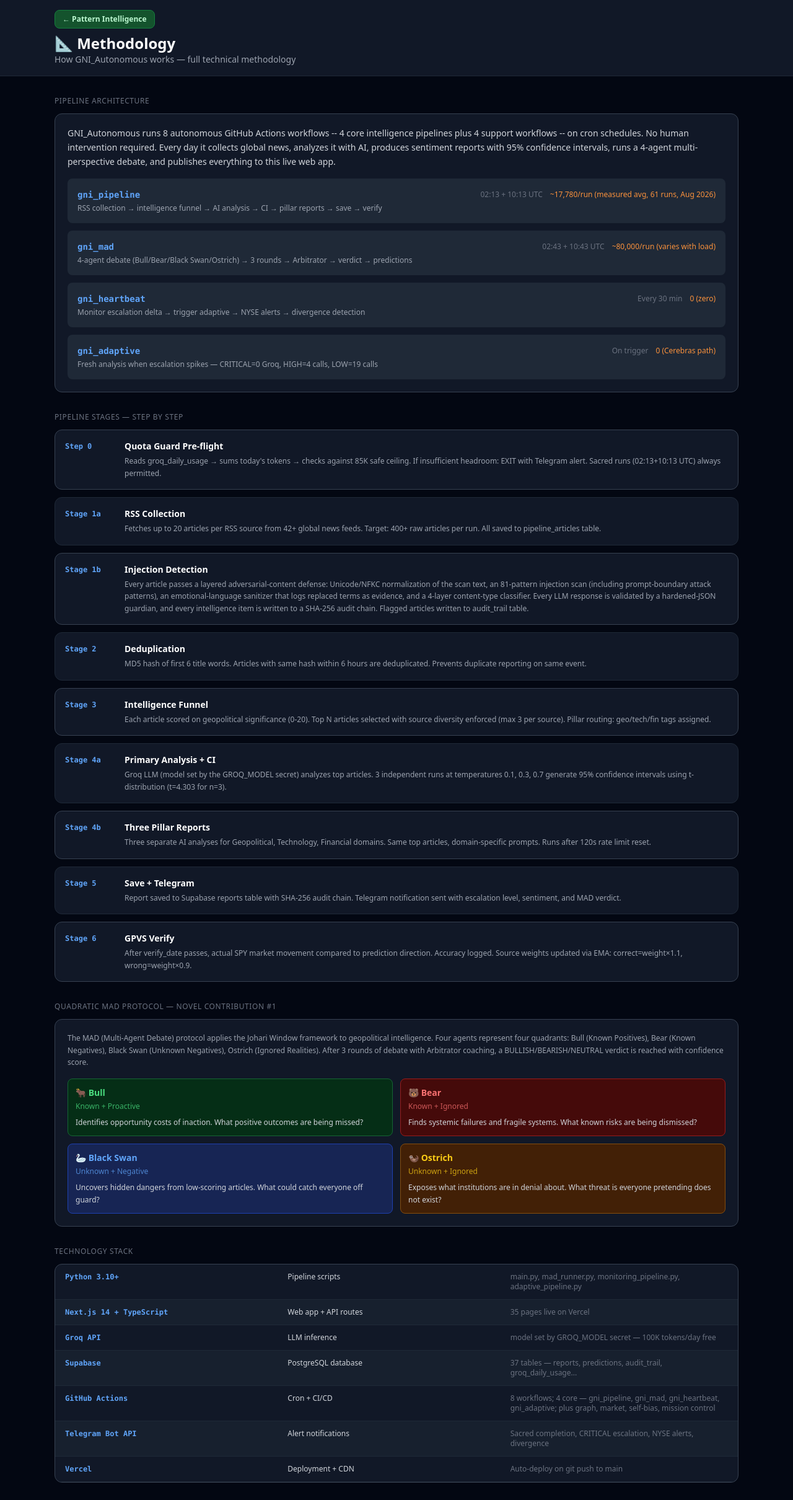
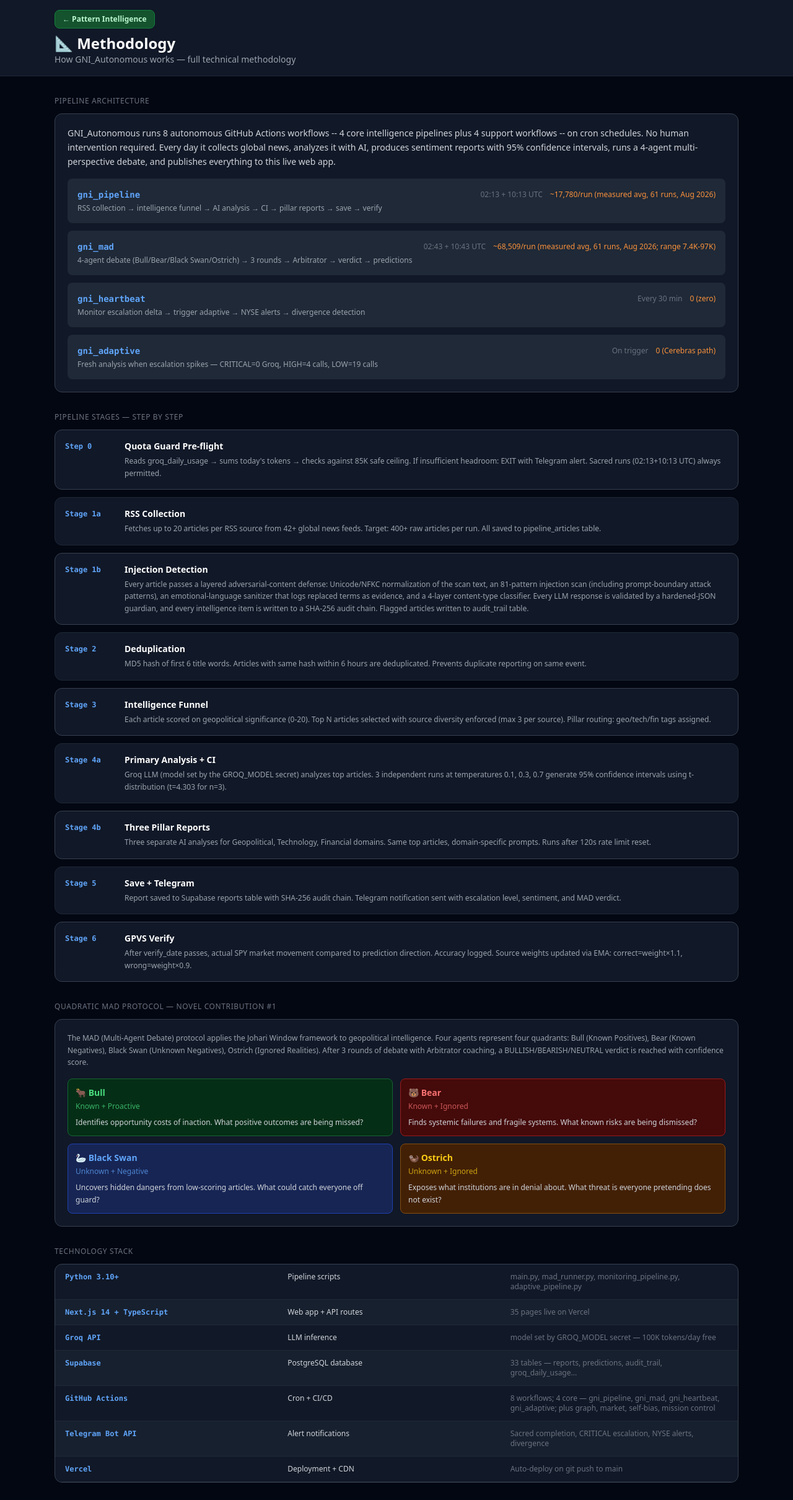
Before and after one commit to jamesmaverickandhdcs/gni-autonomous, a Next.js app: page /methodology in a window 1280 px wide. Shown: the top 2420 px of the page at 62% size. Built offline with nearby package versions, Linux system fonts and the light colour scheme.

Commit message:
9.3b + table count: mad token figure was a static ~80,000 standing beside live values (now measured Aug-2026 avg with range); published table count 37 -> 33 (public BASE TABLE, counted this session)

```diff
--- a/src/app/methodology/page.tsx
+++ b/src/app/methodology/page.tsx
@@ -29,7 +29,7 @@
             <div className="space-y-3">
               {[
                 { pipeline: 'gni_pipeline', cron: '02:13 + 10:13 UTC', tokens: '~17,780/run (measured avg, 61 runs, Aug 2026)', desc: 'RSS collection → intelligence funnel → AI analysis → CI → pillar reports → save → verify' },
-                { pipeline: 'gni_mad', cron: '02:43 + 10:43 UTC', tokens: '~80,000/run (varies with load)', desc: '4-agent debate (Bull/Bear/Black Swan/Ostrich) → 3 rounds → Arbitrator → verdict → predictions' },
+                { pipeline: 'gni_mad', cron: '02:43 + 10:43 UTC', tokens: '~68,509/run (measured avg, 61 runs, Aug 2026; range 7.4K-97K)', desc: '4-agent debate (Bull/Bear/Black Swan/Ostrich) → 3 rounds → Arbitrator → verdict → predictions' },
                 { pipeline: 'gni_heartbeat', cron: 'Every 30 min', tokens: '0 (zero)', desc: 'Monitor escalation delta → trigger adaptive → NYSE alerts → divergence detection' },
                 { pipeline: 'gni_adaptive', cron: 'On trigger', tokens: '0 (Cerebras path)', desc: 'Fresh analysis when escalation spikes — CRITICAL=0 Groq, HIGH=4 calls, LOW=19 calls' },
               ].map(p => (
@@ -111,7 +111,7 @@
               ['Python 3.10+', 'Pipeline scripts', 'main.py, mad_runner.py, monitoring_pipeline.py, adaptive_pipeline.py'],
               ['Next.js 14 + TypeScript', 'Web app + API routes', '35 pages live on Vercel'],
               ['Groq API', 'LLM inference', 'model set by GROQ_MODEL secret — 100K tokens/day free'],
-              ['Supabase', 'PostgreSQL database', '37 tables — reports, predictions, audit_trail, groq_daily_usage...'],
+              ['Supabase', 'PostgreSQL database', '33 tables — reports, predictions, audit_trail, groq_daily_usage...'],
               ['GitHub Actions', 'Cron + CI/CD', '8 workflows; 4 core — gni_pipeline, gni_mad, gni_heartbeat, gni_adaptive; plus graph, market, self-bias, mission control'],
               ['Telegram Bot API', 'Alert notifications', 'Sacred completion, CRITICAL escalation, NYSE alerts, divergence'],
               ['Vercel', 'Deployment + CDN', 'Auto-deploy on git push to main'],
```
